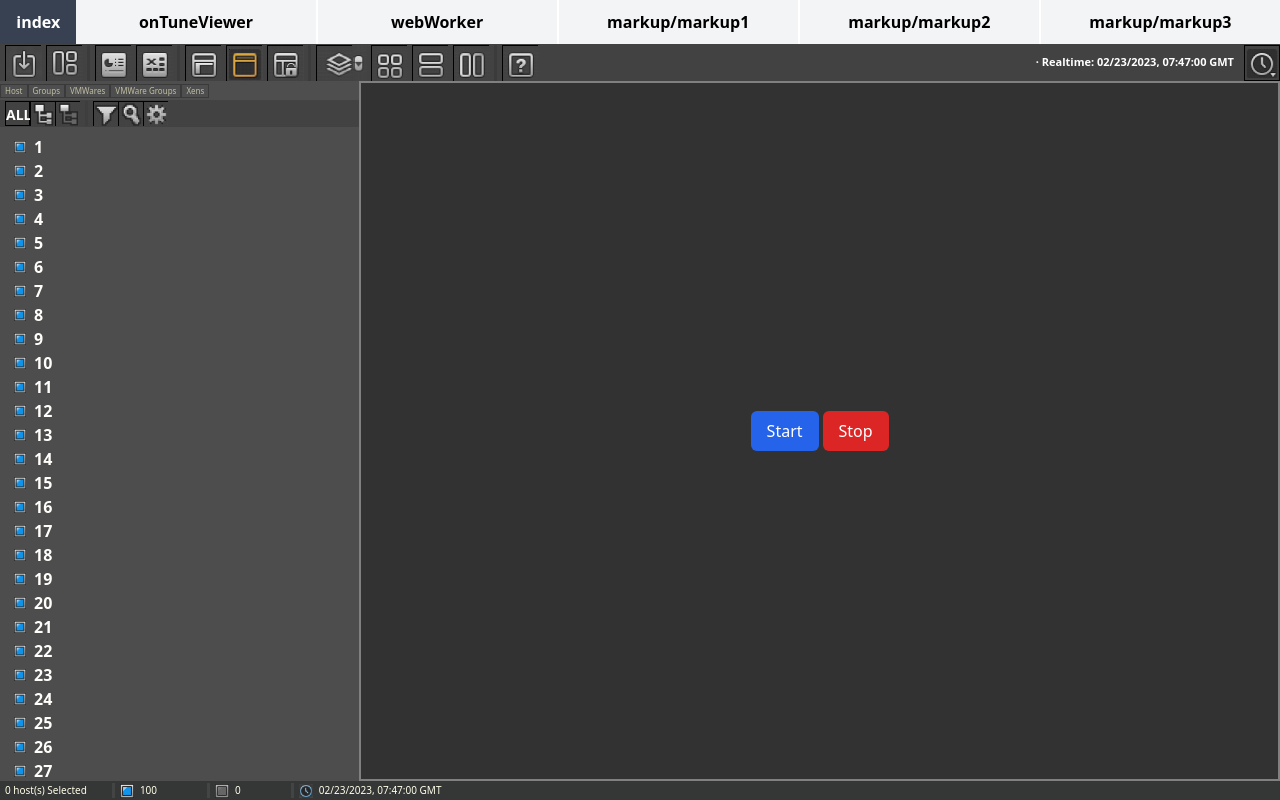
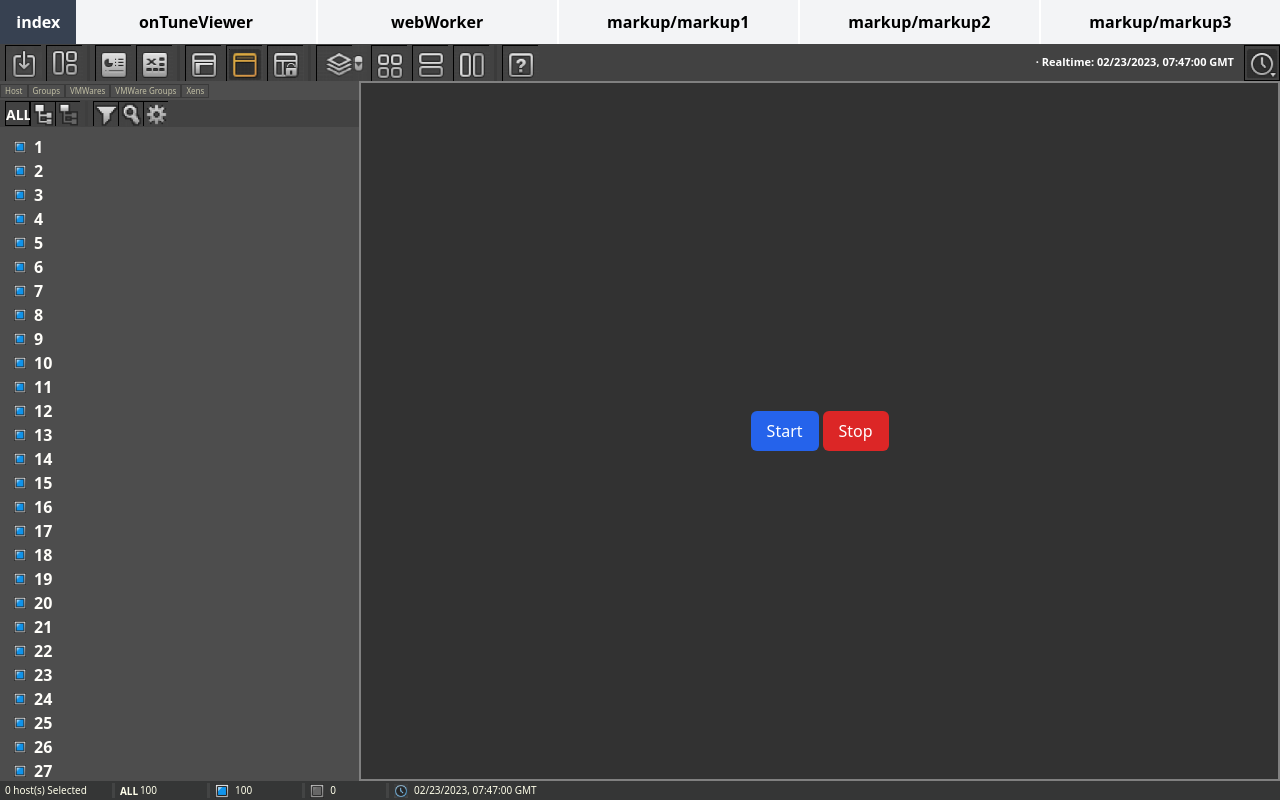
Before and after one commit to teemstone-lab/yunji, a Svelte app: page / in a window 1280 px wide. Both pictures are taken after a click on the button "onTuneViewer". Built offline with nearby package versions, Linux system fonts and the light colour scheme.

Commit message:
feat: Edit worker.ts & Add All button to Footer

```diff
--- a/src/components/onTuneViewer/Footer.svelte
+++ b/src/components/onTuneViewer/Footer.svelte
@@ -16,6 +16,7 @@
 		font-size: 10px;
 	}
 
+	.allItems,
 	.connectOn,
 	.connectOff,
 	.bottomRealtime {
@@ -26,11 +27,18 @@
 	}
 	/* padding-left: 2px; */
 
+	.allItems span,
 	.connectOn span,
 	.connectOff span,
 	.bottomRealtime span {
 		display: flex;
 		padding-right: 20px;
+	}
+
+	.bottomAll {
+		width: 14px;
+		height: 14px;
+		font-weight: 600;
 	}
 
 	.bottomIcon1 {
@@ -62,6 +70,7 @@
 	export let nowDateTime: string;
 
 	export let showListType: ShowViewerListType;
+	export let list: MockHostType[];
 	export let filteredList: {
 		on: MockHostType[];
 		off: MockHostType[];
@@ -74,13 +83,35 @@
 	<div class="hostCount">
 		<p>0 host(s) Selected</p>
 	</div>
-	<button type="button" class="connectOn" on:click="{() => (showListType = 'on')}">
+	<button
+		title="View All Hosts"
+		type="button"
+		class="allItems"
+		on:click="{() => (showListType = 'all')}"
+	>
+		<p><span class="bottomAll">ALL</span>{list.length}</p>
+	</button>
+	<button
+		title="View Active Hosts"
+		type="button"
+		class="connectOn"
+		on:click="{() => (showListType = 'on')}"
+	>
 		<p><span class="bottomIcon1"></span>{filteredList.on.length}</p>
 	</button>
-	<button type="button" class="connectOff" on:click="{() => (showListType = 'off')}">
+	<button
+		title="View Disabled Hosts"
+		type="button"
+		class="connectOff"
+		on:click="{() => (showListType = 'off')}"
+	>
 		<p><span class="bottomIcon2"></span>{filteredList.off ? filteredList.off.length : '-'}</p>
 	</button>
-	<div class="bottomRealtime">
+	<div class="bottomRealtime group relative">
+		<small
+			class="absolute bottom-5 hidden rounded bg-slate-200 bg-opacity-70 px-1 text-xs group-hover:block"
+			>{isGMT ? '❗클릭 시 로컬 타임으로 전환' : '❗클릭 시 UTC로 전환'}</small
+		>
 		<button
 			type="button"
 			on:click="{() => {
--- a/src/components/onTuneViewer/Header.svelte
+++ b/src/components/onTuneViewer/Header.svelte
@@ -184,7 +184,11 @@
 		</ul>
 	</div>
 	<!--  -->
-	<div class="topTimetable">
+	<div class="topTimetable group relative">
+		<small
+			class="absolute top-8 hidden rounded bg-slate-200 bg-opacity-70 px-1 text-xs font-normal text-black group-hover:block"
+			>{isGMT ? '❗클릭 시 로컬 타임으로 전환' : '❗클릭 시 UTC로 전환'}</small
+		>
 		<button
 			class="topRealtime"
 			on:click="{() => {
--- a/src/components/onTuneViewer/SideNav.svelte
+++ b/src/components/onTuneViewer/SideNav.svelte
@@ -146,6 +146,19 @@
 				break;
 		}
 	};
+
+	const buttonTitle = (item: number) => {
+		switch (item) {
+			case 0:
+				return 'View All Hosts';
+			case 1:
+				return 'View Active Hosts';
+			case 2:
+				return 'View Disabled Hosts';
+			default:
+				break;
+		}
+	};
 </script>
 
 <div class="sideTab">
@@ -165,7 +178,10 @@
 					<ul>
 						{#each btnBundleItem as item}
 							<li class="treeCon">
-								<button class="tree{item}" on:click="{() => showList(item)}"
+								<button
+									title="{buttonTitle(item)}"
+									class="tree{item}"
+									on:click="{() => showList(item)}"
 									>{item === 0 ? 'ALL' : ''}</button
 								>
 							</li>
--- a/src/pages/onTuneViewer.svelte
+++ b/src/pages/onTuneViewer.svelte
@@ -25,9 +25,9 @@
 	import SideNav from '../components/onTuneViewer/SideNav.svelte';
 	import { mockHostsCreator } from '../mockHostsCreator';
 
-	let list = mockHostsCreator(100, true);
+	let list: MockHostType[] = mockHostsCreator(100, true);
 	let filteredList = {
-		on: list as MockHostType[],
+		on: list,
 		off: [] as MockHostType[],
 	};
 
@@ -54,7 +54,7 @@
 		timerId = setInterval(() => {
 			// 3초 경과마다 웹 워커로 메시지 보내기
 			// 웹 워커는 메세지를 받고 작업 수행 결과를 보내줌
-			worker.postMessage('');
+			worker.postMessage(list);
 		}, 3000);
 	};
 
@@ -120,6 +120,7 @@
 		bind:isGMT="{isGMT}"
 		nowDateTime="{nowDateTime}"
 		bind:showListType="{showListType}"
+		list="{list}"
 		filteredList="{filteredList}"
 	/>
 	<!--  -->
--- a/src/pages/webWorker.svelte
+++ b/src/pages/webWorker.svelte
@@ -127,7 +127,7 @@
 			id=""
 			cols="60"
 			rows="10"
-			placeholder="* 파보나치 계산 버튼을 누르고 텍스트를 입력해보세요 😎"
+			placeholder="* 피보나치 계산 버튼을 누르고 텍스트를 입력해보세요 😎"
 			class="{textAreaStyle}"></textarea>
 	</section>
 </Layout>
--- a/src/worker.ts
+++ b/src/worker.ts
@@ -1,4 +1,5 @@
 // 웹 워커 스크립트 (worker.ts)
+import type { MockHostType } from './store';
 
 export type {};
 // importScripts('./mockHosts.ts');
@@ -6,25 +7,25 @@ export type {};
 // 웹 워커에서 메시지 받기
 onmessage = (event: MessageEvent) => {
 	// 메인 스레드에서 메세지를 보내면 동작
-
 	console.log('보내졌어용:', event.data);
 
-	const mockHostsCreator = (limit: number, isOn?: boolean) => {
-		const numberChecker = (num: number) => {
-			const checkNumSize = Math.round(num) === 1 ? true : false;
-			return checkNumSize;
-		};
+	const numberChecker = (num: number) => {
+		const checkNumSize = Math.round(num) === 1 ? true : false;
+		return checkNumSize;
+	};
 
-		const hosts = [];
-		for (let i = 0; i < limit; i++) {
-			hosts.push({ name: i + 1, isOn: isOn ? isOn : numberChecker(Math.random()) });
-		}
-		return hosts;
+	const returnHostList = () => {
+		const mockHostList = event.data as MockHostType[];
+		const stateChangedHostList = mockHostList.map((item) => ({
+			name: item.name,
+			isOn: numberChecker(Math.random()),
+		}));
+
+		return stateChangedHostList;
 	};
 
 	// 작업 수행
-	// const result = event.data + ' 👍세상에서 제일가는 포테이토칩👍';
-	const result = mockHostsCreator(100);
+	const result = returnHostList();
 
 	// 메인 스크립트로 결과 보내기
 	postMessage(result);
```
